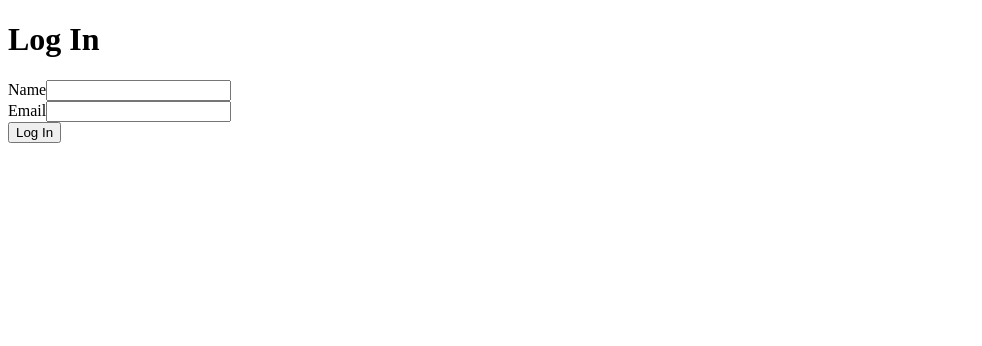
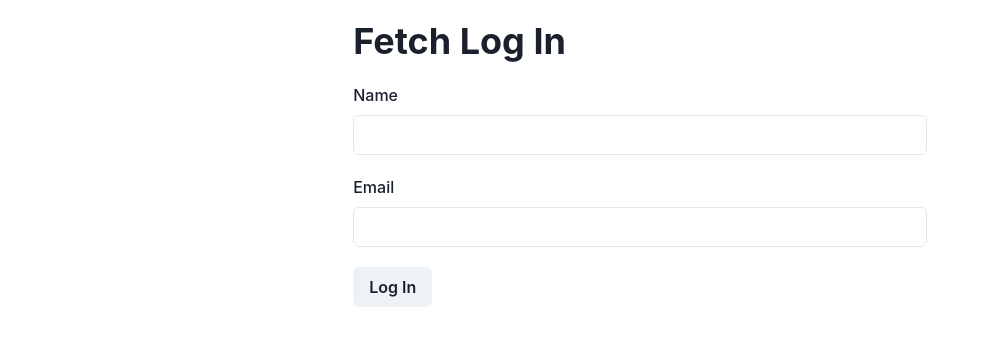
Before and after one commit to donnatopia/DawgsAndHomies, a React (Create React App) app in the folder client/: page / in a window 1280 px wide. Shown: the top 346 px of the page, without its empty margins (0-982 px from the left). Built offline with nearby package versions, Linux system fonts and the light colour scheme; the HTML template or start-up script is replaced by a standard one.

Commit message:
added chakra-ui styling to existing components

```diff
--- a/client/src/App.jsx
+++ b/client/src/App.jsx
@@ -1,5 +1,5 @@
 import React, { useEffect } from 'react';
-import axios from 'axios';
+import { ChakraProvider } from '@chakra-ui/react';
 import { BrowserRouter as Router, Routes, Route } from 'react-router-dom';
 import { AuthProvider } from './contexts/AuthContext.jsx';
 import Login from './components/Login.jsx';
@@ -8,6 +8,7 @@ import Search from './components/Search.jsx';
 
 const App = () => {
   return (
+    <ChakraProvider>
       <AuthProvider>
         <Router>
           <Routes>
@@ -21,6 +22,7 @@ const App = () => {
           </Routes>
         </Router>
       </AuthProvider>
+    </ChakraProvider>
   )
 }
 
--- a/client/src/components/Dog.jsx
+++ b/client/src/components/Dog.jsx
@@ -1,15 +1,24 @@
 import React from 'react';
+import { Card, CardBody, Heading, Text, Image } from '@chakra-ui/react';
 
 const Dog = ({ dog }) => {
   const { img, name, age, zip_code, breed } = dog;
 
   return (
-    <>
-      <img src={ img } />
-      <h2>{ name }, { age }</h2>
-      <h3>{ breed }</h3>
-      <p>{ zip_code }</p>
-    </>
+    <Card>
+      <CardBody>
+        <Image
+          src={ img }
+          boxSize='300px'
+          objectFit='cover'
+          borderRadius='20px'
+        />
+        <Heading fontSize='lg' pt='4' textTransform='uppercase'>{ name }</Heading>
+        <Text py='2' fontSize='md' textTransform='uppercase'>{ breed }</Text>
+        <Text fontSize='xs' textTransform='uppercase'>{ age } years old</Text>
+        <Text fontSize='xs' textTransform='uppercase'>Located in { zip_code }</Text>
+      </CardBody>
+    </Card>
   )
 }
 
--- a/client/src/components/Login.jsx
+++ b/client/src/components/Login.jsx
@@ -1,6 +1,7 @@
 import React, { useState } from 'react';
 import { useAuth } from '../contexts/AuthContext.jsx';
 import { useNavigate } from 'react-router-dom';
+import { Container, Heading, FormLabel, FormControl, Input, Button} from '@chakra-ui/react';
 
 const Login = () => {
   const navigate = useNavigate();
@@ -23,32 +24,20 @@ const Login = () => {
   }
 
   return (
-    <form>
-      <h1>Log In</h1>
-      <div>
-        <label htmlFor="name">Name</label>
-        <input
-          type="text"
-          name="name"
-          id="name"
-          value={ name }
-          onChange={(e) => setName(e.target.value)}
-          required
-        />
-      </div>
-      <div>
-        <label htmlFor="email">Email</label>
-        <input
-          type="text"
-          name="email"
-          id="email"
-          value={ email }
-          onChange={(e) => setEmail(e.target.value)}
-          required
-        />
-      </div>
-      <button type="submit" onClick={ handleLogin }>Log In</button>
-    </form>
+    <Container>
+      <Heading py={5}>Fetch Log In</Heading>
+      <FormControl>
+        <FormControl name='name' pb={5}>
+          <FormLabel>Name</FormLabel>
+          <Input type='text' value={ name } onChange={(e) => setName(e.target.value)} />
+        </FormControl>
+        <FormControl name='email' pb={5}>
+          <FormLabel>Email</FormLabel>
+          <Input type='email' value={ email } onChange={(e) => setEmail(e.target.value)} />
+        </FormControl>
+        <Button type='submit' onClick={ handleLogin }>Log In</Button>
+      </FormControl>
+    </Container>
   )
 }
 
--- a/client/src/components/Search.jsx
+++ b/client/src/components/Search.jsx
@@ -1,4 +1,5 @@
 import React, { useState, useEffect } from 'react';
+import { Center, Flex, SimpleGrid, Box, Heading, Button, Text } from '@chakra-ui/react';
 import axios from 'axios';
 import { useAuth } from '../contexts/AuthContext.jsx';
 import { useNavigate } from 'react-router-dom';
@@ -9,6 +10,7 @@ const Search = () => {
   const navigate = useNavigate();
 
   const [dogs, setDogs] = useState([]);
+  const [allBreeds, setAllBreeds] = useState([]);
   const [totalResults, setTotalResults] = useState(0);
   const [pageQuery, setPageQuery] = useState('/dogs/search');
   const [prev, setPrev] = useState('');
@@ -39,6 +41,14 @@ const Search = () => {
     e.preventDefault();
     setPageNum(pageNum + 1);
     setPageQuery(next);
+  }
+
+  const toggleBreeds = (e) => {
+    e.preventDefault();
+  }
+
+  const toggleAge = (e) => {
+    e.preventDefault();
   }
 
   useEffect(() => {
@@ -72,21 +82,49 @@ const Search = () => {
       })
   }, [pageQuery]);
 
+  useEffect(() => {
+    axios(({
+      method: 'get',
+      withCredentials: true,
+      url: 'https://frontend-take-home-service.fetch.com/dogs/breeds',
+    }))
+      .then(({ data }) => {
+        setAllBreeds(data);
+      })
+      .catch((err) => {
+        console.log(err);
+      })
+  }, [])
+
   return (
-    <div>
-      <h1>Welcome, { user }!</h1>
-      <button onClick={ handleLogout}>Log Out</button>
-      <div>
+    <Box p={10}>
+      <Flex justify='space-between' p={2}>
+        <Heading>Fetch</Heading>
+        <Button onClick={ handleLogout}>Log Out</Button>
+      </Flex>
+      <Flex py={5} align='center' justify='center' gap={3}>
+        <Text>Displaying Friends from </Text>
+        <Button onClick={ toggleBreeds }>{ allBreeds.length } Breeds</Button>
+        <Text> and </Text>
+        <Button onClick={ toggleAge }>All Ages</Button>
+      </Flex>
+      <SimpleGrid
+        minChildWidth='250px'
+        columns={5}
+        spacing={4}
+      >
         { dogs.map((dog) => (
-          <div key={ dog.id }>
+          <Box key={ dog.id }>
             <Dog dog={ dog }/>
-          </div>
+          </Box>
         ))}
-      </div>
-      <p>Viewing {(pageNum * size) - size + 1}-{ Math.min(pageNum * size, totalResults) } out of {totalResults}</p>
-      { prev ? <button onClick={ handlePrev }>Previous</button> : null }
-      { next ? <button onClick={ handleNext }>Next</button> : null }
-    </div>
+      </SimpleGrid>
+      <Flex py={5} justify='space-between'>
+        <Button onClick={ handlePrev } isDisabled={ prev ? false : true }>Previous</Button>
+        <Text>Displaying {(pageNum * size) - size + 1}-{ Math.min(pageNum * size, totalResults) } out of {totalResults} results</Text>
+        <Button onClick={ handleNext } isDisabled={ next ? false : true }>Next</Button>
+      </Flex>
+    </Box>
   )
 }
 
--- a/package.json
+++ b/package.json
@@ -21,9 +21,13 @@
   },
   "homepage": "https://github.com/donnatopia/fetch#readme",
   "dependencies": {
+    "@chakra-ui/react": "^2.8.1",
+    "@emotion/react": "^11.11.1",
+    "@emotion/styled": "^11.11.0",
     "axios": "^1.6.0",
     "cors": "^2.8.5",
     "express": "^4.18.2",
+    "framer-motion": "^10.16.4",
     "morgan": "^1.10.0",
     "path": "^0.12.7",
     "react": "^18.2.0",
```
Also changed, not shown: 1 other file (tests, documents, lock files or other folders). Lines whose indentation alone changed are shown as unchanged.
